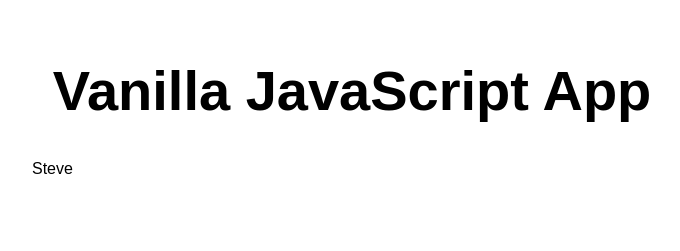
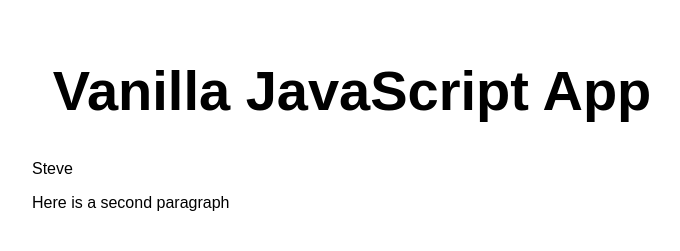
Before and after one commit to steverobinett/gettingStarted-181, a website: page src/index.html in a window 1280 px wide. Shown: the whole page, without its empty margins (288-968 px from the left). Drawn offline with Linux system fonts and the light colour scheme.

Commit message:
second mod

```diff
--- a/src/index.html
+++ b/src/index.html
@@ -12,6 +12,7 @@
   <main>
     <h1>Vanilla JavaScript App</h1>
     <p>Steve</p>
+    <p>Here is a second paragraph</p>
   </main>
 </body>
 
```
